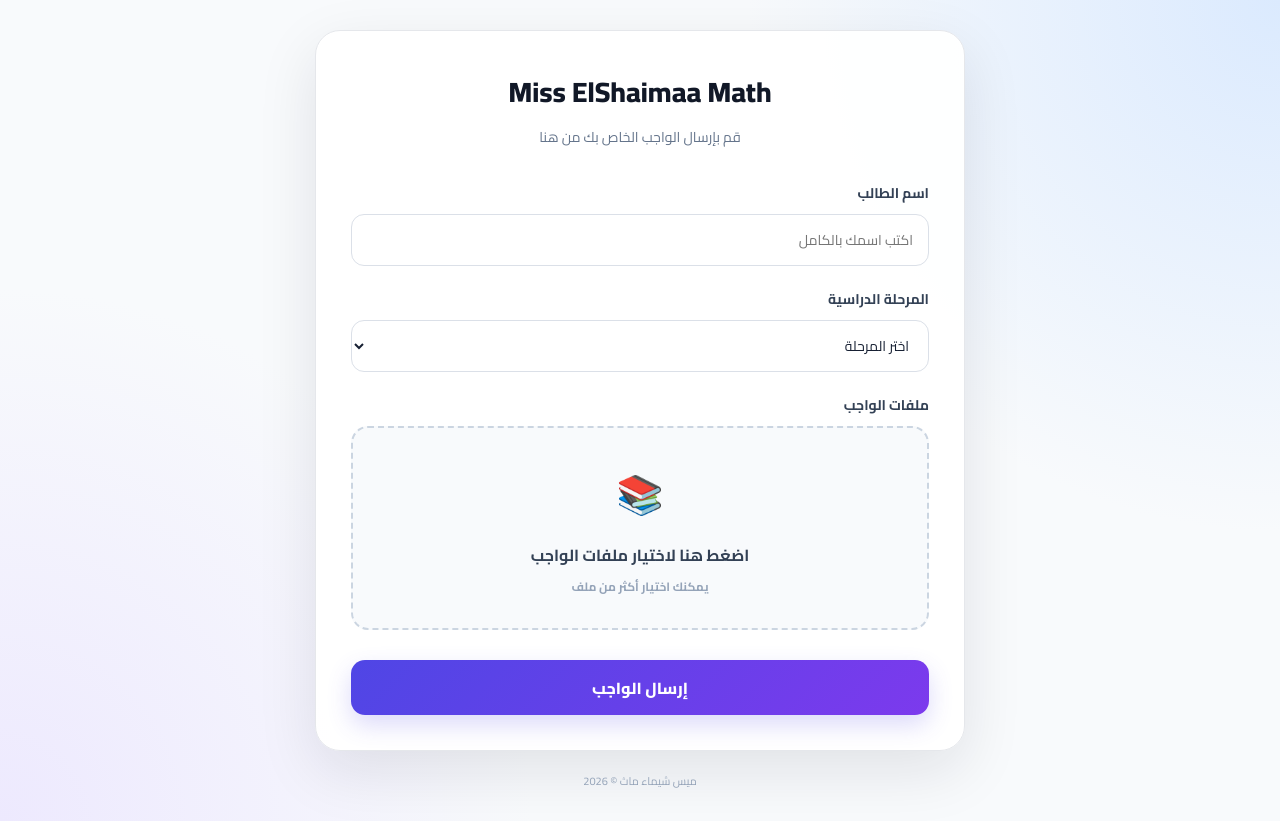
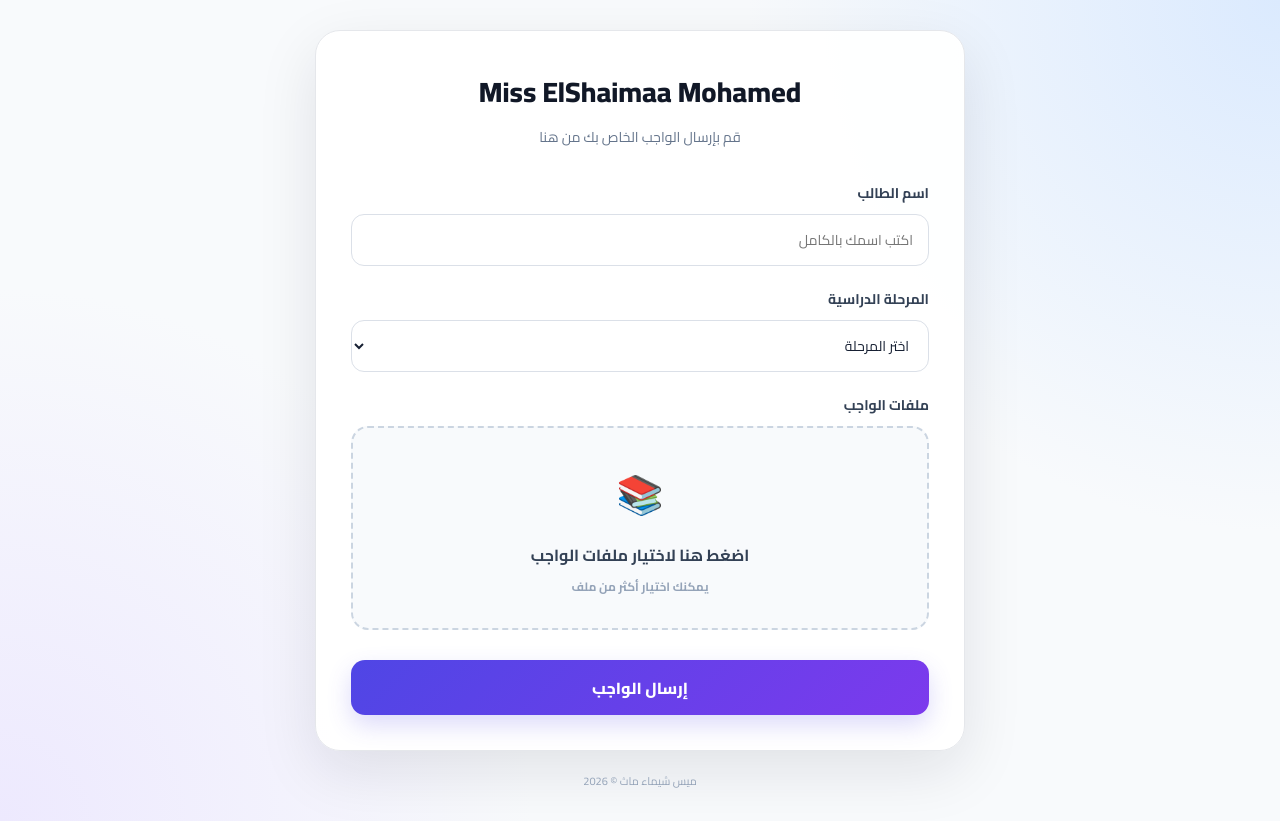
Before and after one commit to YousufJoe77/Shaimaa-Math, a plain HTML site: page student/index.html in a window 1280 px wide. Drawn offline with nearby package versions, Linux system fonts and the light colour scheme.

Commit message:
Update index.html

```diff
--- a/student/index.html
+++ b/student/index.html
@@ -264,7 +264,7 @@
 
 
         <h1>
-          Miss ElShaimaa Math
+          Miss ElShaimaa Mohamed
         </h1>
 
         <p>
```
